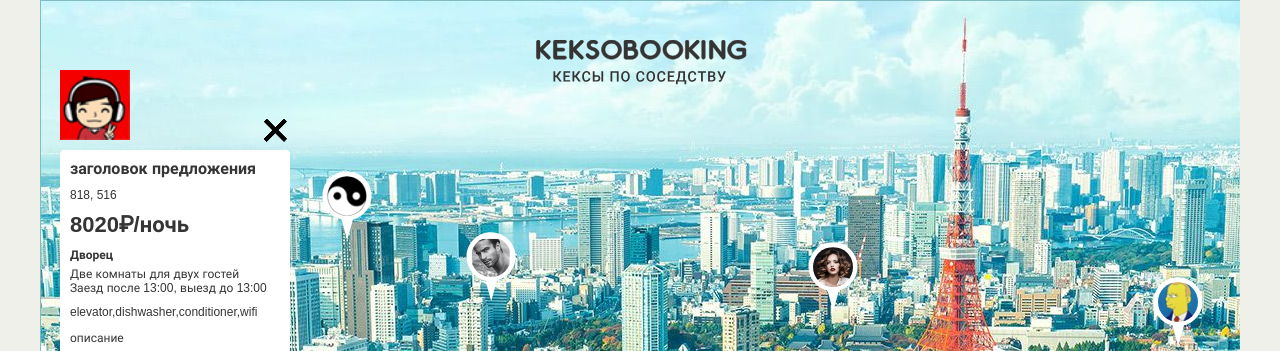
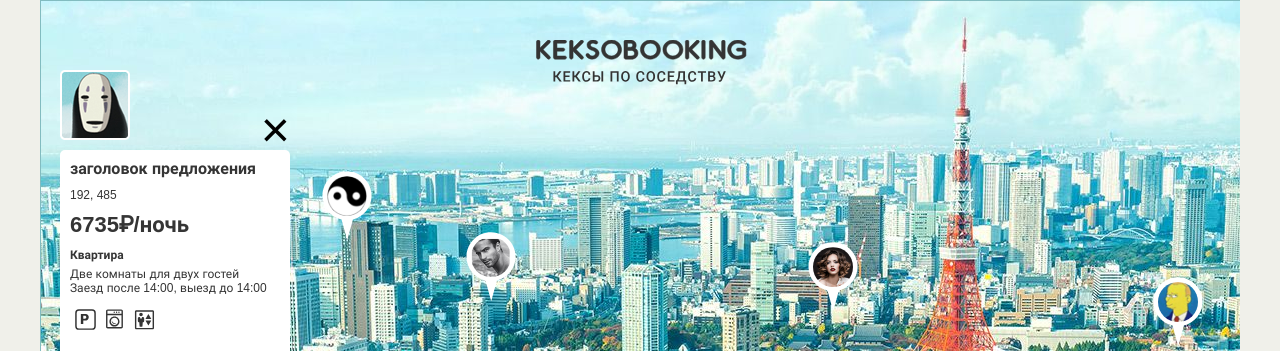
Before and after one commit to valentin74123/1085399-keksobooking-21, a website: page index.html in a window 1280 px wide. Shown: the top 351 px of the page. Drawn offline with Linux system fonts and the light colour scheme.

Commit message:
Личный проект: больше деталей (часть 2)

```diff
--- a/index.html
+++ b/index.html
@@ -215,11 +215,6 @@
       <p class="popup__text popup__text--time">Заезд после 14:00, выезд до 10:00</p>
       <ul class="popup__features">
         <li class="popup__feature popup__feature--wifi"></li>
-        <li class="popup__feature popup__feature--dishwasher"></li>
-        <li class="popup__feature popup__feature--parking"></li>
-        <li class="popup__feature popup__feature--washer"></li>
-        <li class="popup__feature popup__feature--elevator"></li>
-        <li class="popup__feature popup__feature--conditioner"></li>
       </ul>
       <p class="popup__description">Великолепная квартира-студия в центре Токио. Подходит как туристам, так и бизнесменам. Квартира полностью укомплектована и недавно отремонтирована.</p>
       <div class="popup__photos">
--- a/js/main.js
+++ b/js/main.js
@@ -59,6 +59,7 @@ let PRICE_MIN = 500;
 let PRICE_MAX = 10000;
 
 let APARTMENTS_COUNT = 8;
+let CARDS_COUNT = 1;
 
 let map = document.querySelector(`.map`);
 map.classList.remove(`map--faded`);
@@ -90,13 +91,19 @@ let renderApartments = function (apartment) {
   apartmentElement.querySelector(`.popup__type`).textContent = translatedOfferTypes.get(apartment.offer.type);
   apartmentElement.querySelector(`.popup__text--capacity`).textContent = apartment.offer.rooms + ` для ` + apartment.offer.guests;//
   apartmentElement.querySelector(`.popup__text--time`).textContent = `Заезд после ` + apartment.offer.checkin + `, выезд до ` + apartment.offer.checkout;
-  apartmentElement.querySelector(`.popup__features`).textContent = apartment.offer.features;
+
+  let features = apartmentElement.querySelector(`.popup__features`);
+  let feature = features.querySelector(`.popup__feature`);
+  for (let i = 0; i < apartment.offer.features.length; i++) {
+    let featureElement = feature.cloneNode(true);
+    featureElement.classList.add(`popup__feature--` + apartment.offer.features[i]);
+    features.appendChild(featureElement);
+  }
+  feature.parentNode.removeChild(feature);
+
   apartmentElement.querySelector(`.popup__description`).textContent = apartment.offer.description;
 
-
   let photos = apartmentElement.querySelector(`.popup__photos`);
-
-
   let photo = photos.querySelector(`.popup__photo`);
   for (let i = 0; i < apartment.offer.photos.length; i++) {
     let photoElement = photo.cloneNode(true);
@@ -104,6 +111,7 @@ let renderApartments = function (apartment) {
     photos.appendChild(photoElement);
   }
   photo.parentNode.removeChild(photo);
+
   apartmentElement.querySelector(`.popup__avatar`).src = apartment.author.avatar;
 
   return apartmentElement;
@@ -176,7 +184,7 @@ for (let i = 0; i < apartments.length; i++) {
 }
 
 let apartmentsFragment = document.createDocumentFragment();
-for (let i = 0; i < apartments.length; i++) {
+for (let i = 0; i < CARDS_COUNT; i++) {
   apartmentsFragment.appendChild(renderApartments(apartments[i]));
 }
 
```
